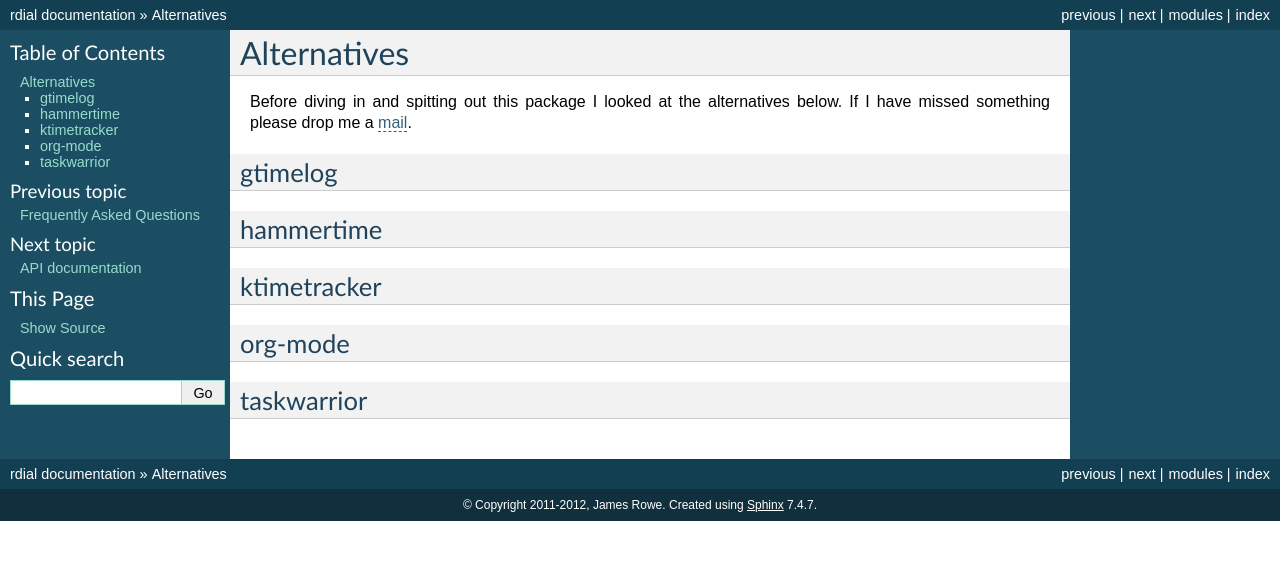
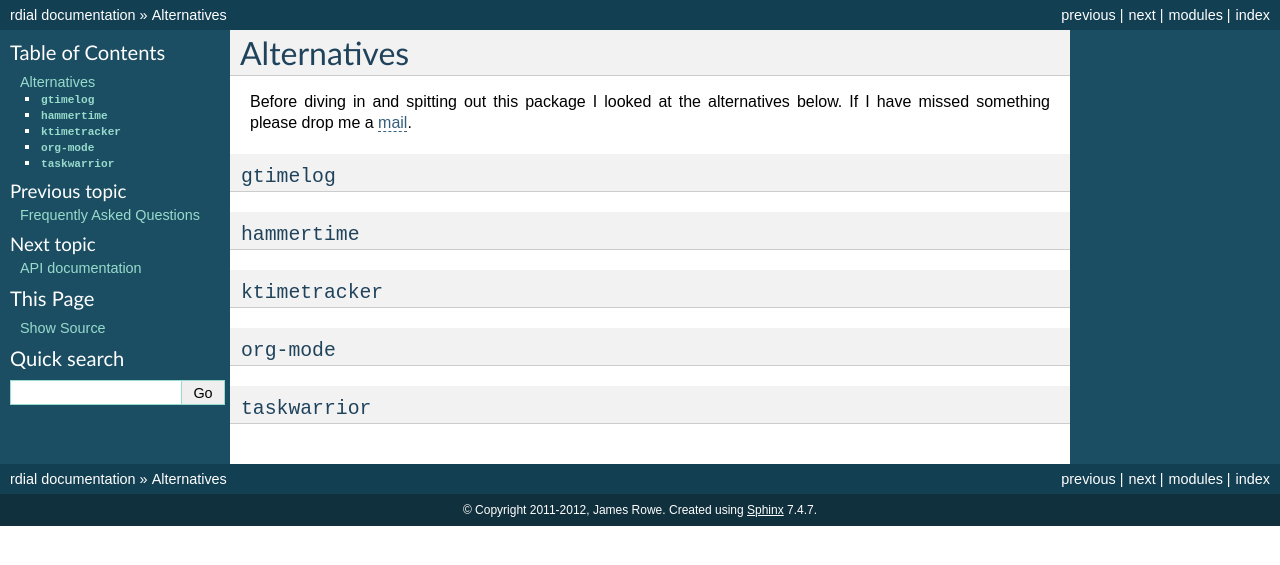
Before and after one commit to JNRowe/rdial, a Sphinx documentation site: the page built from doc/alternatives.rst, in a window 1280 px wide. Shown: the top 565 px of the page. Built offline with Sphinx 7.4.7, drawn with Linux system fonts in a browser that asks for light colours; the version number could not be read and is left out.

Commit message:
[QA] Very minor spelling/layout fixes to documentation.

```diff
--- a/doc/alternatives.rst
+++ b/doc/alternatives.rst
@@ -4,20 +4,20 @@ Alternatives
 Before diving in and spitting out this package I looked at the alternatives
 below.  If I have missed something please drop me a mail_.
 
-gtimelog
---------
-
-hammertime
-----------
-
-ktimetracker
+``gtimelog``
 ------------
 
-org-mode
---------
+``hammertime``
+--------------
 
-taskwarrior
------------
+``ktimetracker``
+----------------
+
+``org-mode``
+------------
+
+``taskwarrior``
+---------------
 
 .. _mail: jnrowe@gmail.com
 .. _shtool: http://www.gnu.org/software/shtool/shtool.html
--- a/doc/api/utils.rst
+++ b/doc/api/utils.rst
@@ -1,7 +1,7 @@
 .. currentmodule:: rdial
 
-Utilties
-========
+Utilities
+=========
 
 .. note::
 
```
Also changed, not shown: doc/background.rst (+4 -3 lines).
